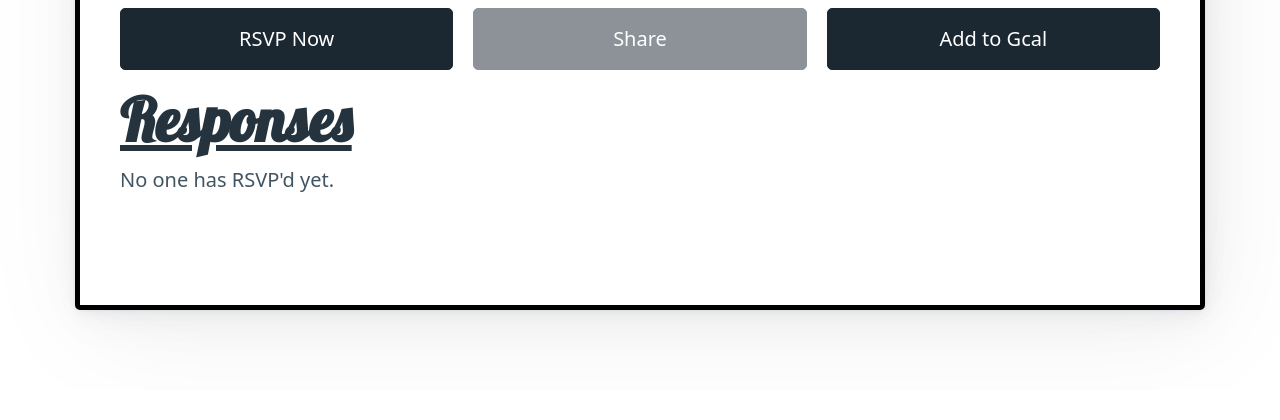
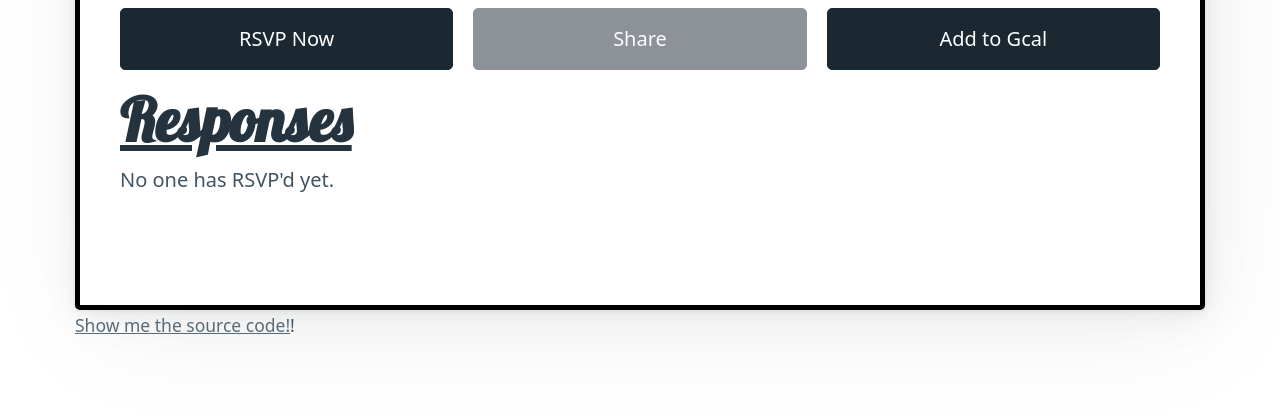
Before and after one commit to x/smol-party, a Django app: template events/templates/events/detail.html in a window 1280 px wide. Shown: the part 737-1157 px from the top of the page. Before the commit the page ends 1062 px from the top, so only its background shows below. Run offline with Django 3.2, Linux system fonts and the light colour scheme; the template is opened without the code that fills it, so the values that code supplies are empty.

Commit message:
Add footer with link to github

```diff
--- a/events/templates/events/detail.html
+++ b/events/templates/events/detail.html
@@ -52,6 +52,9 @@
 			</div>
 
 		</article>
+		<footer>
+			<small><a href="https://github.com/x/smol-party" class="secondary">Show me the source code!</a>!</small>
+		</footer>
 	</main>
 </body>
 
```
Also changed, not shown: TODO.md (+1 -0 lines).
